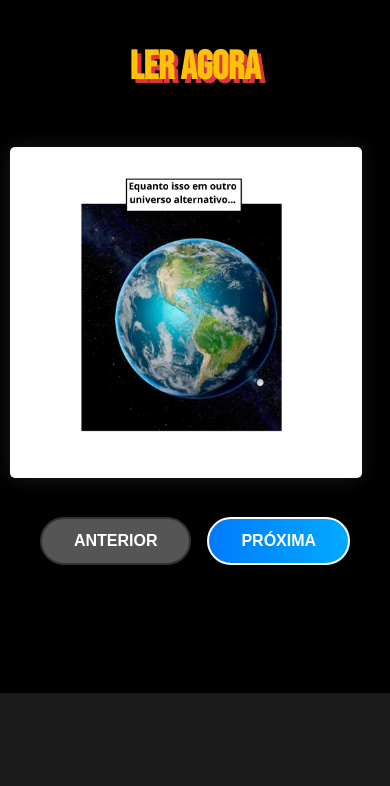
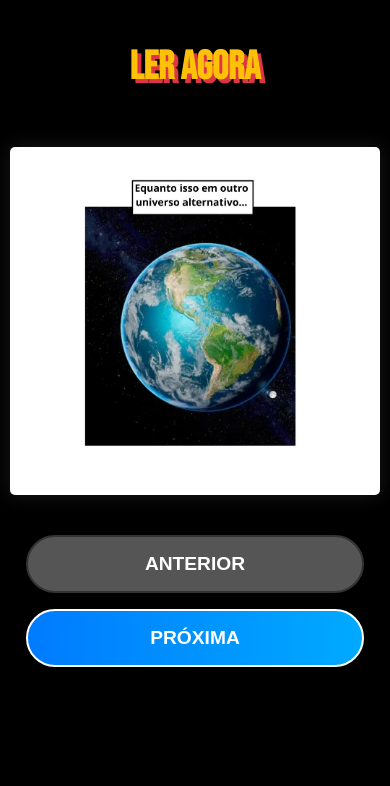
Before and after one commit to tipgabriel/sunrisehq, a plain HTML site: page index.html in a window 390 px wide. Shown: the part 3332-4118 px from the top of the page. Drawn offline with Linux system fonts and the light colour scheme.

Commit message:
Update style.css

```diff
--- a/style.css
+++ b/style.css
@@ -284,10 +284,14 @@ header {
 
 .navigation-buttons {
     display: flex;
+    justify-content: center; /* Alinha os botões horizontalmente */
     gap: 2rem;
+    width: 100%; /* Ocupa a largura total do container */
 }
 
 .navigation-buttons button {
+    flex: 1; /* Distribui o espaço igualmente entre os botões */
+    max-width: 250px; /* Limita a largura em telas grandes */
     background: linear-gradient(90deg, var(--primary-blue), #00aaff);
     color: var(--light-text);
     padding: 1rem 3rem;
@@ -322,6 +326,7 @@ header {
 
 .contact-section {
     background-color: var(--light-bg);
+    padding-bottom: 8rem;
 }
 
 .contact-container {
@@ -533,17 +538,14 @@ footer {
         gap: 2rem;
     }
 
-    /* Otimização da leitura da HQ em mobile */
-    .comic-page img {
-        max-width: 95%;
-    }
-
+    /* Ajustes específicos para botões da HQ em mobile */
     .navigation-buttons {
-        gap: 1rem;
+        flex-direction: column; /* Empilha os botões verticalmente */
+        gap: 1rem; /* Espaçamento reduzido */
+        padding: 0 1rem; /* Adiciona um pequeno padding lateral */
     }
 
     .navigation-buttons button {
-        padding: 0.8rem 2rem;
-        font-size: 1rem;
+        max-width: 100%; /* Os botões ocupam 100% da largura disponível */
     }
 }
```
